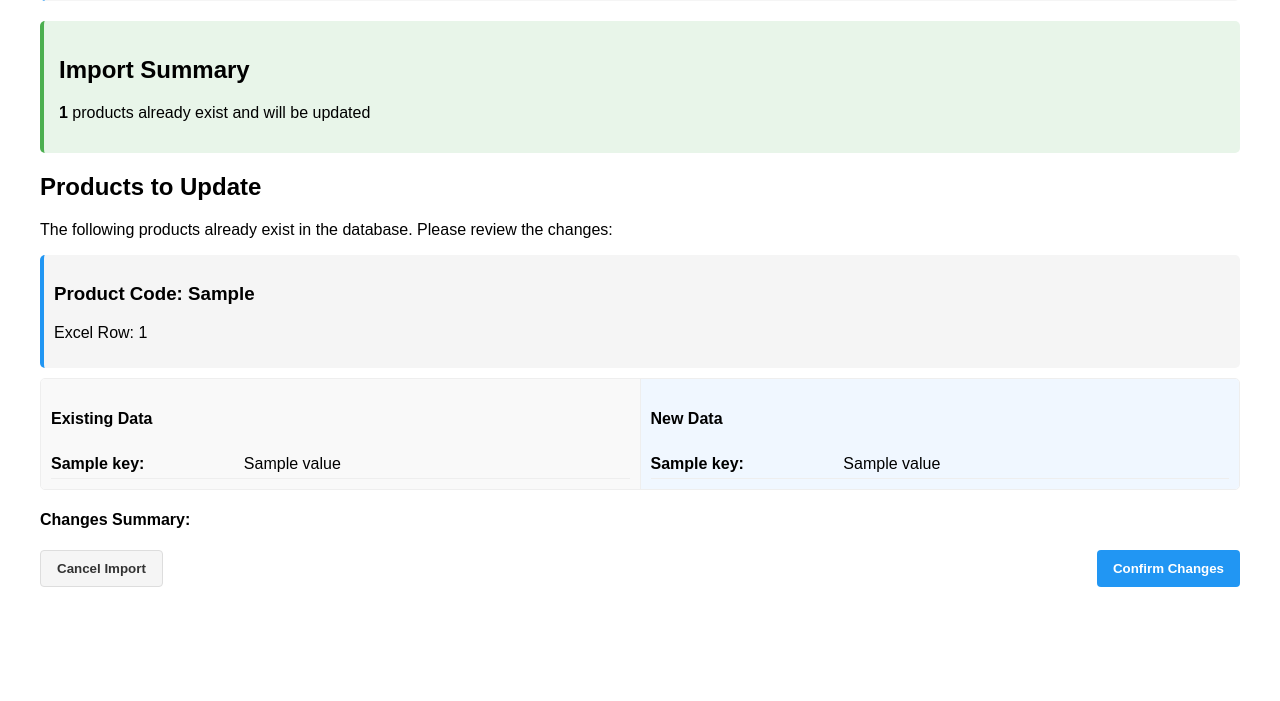
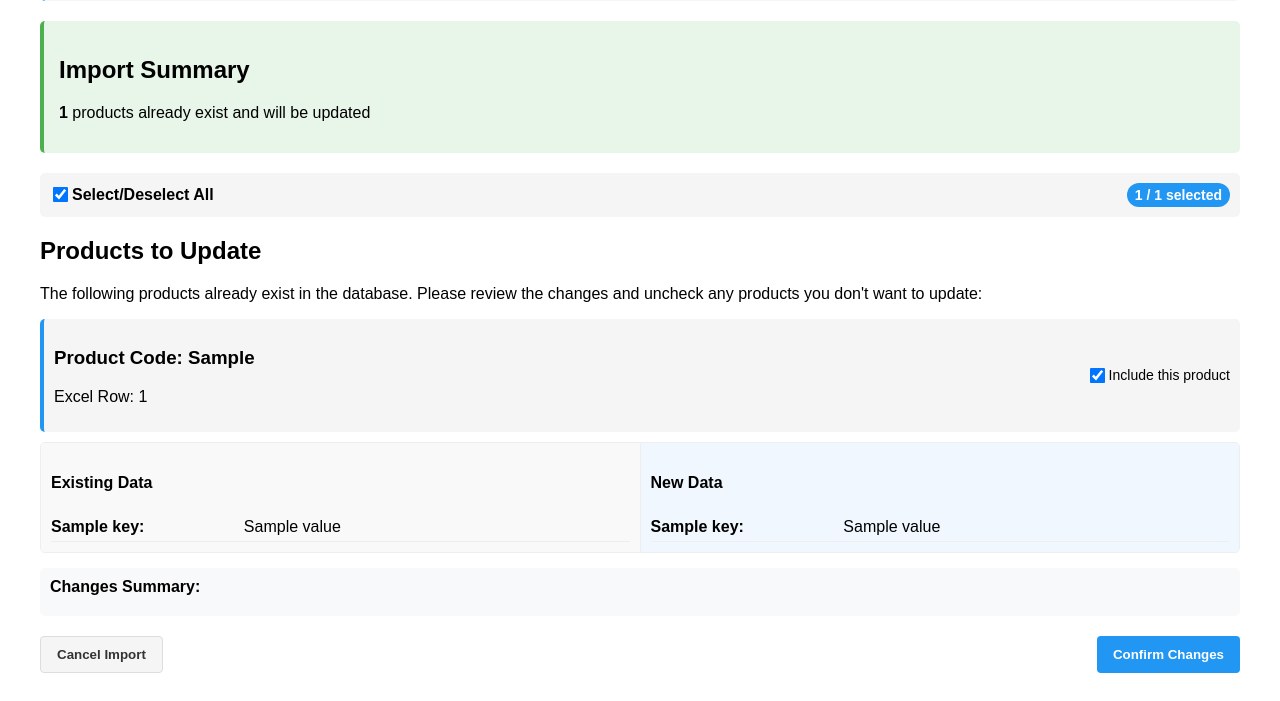
Before and after one commit to NEVERdieNM/Kuziini, a Flask app: template templates/confirm_duplicates.html in a window 1280 px wide. Shown: the part 221-922 px from the top of the page. Before the commit the page ends 808 px from the top, so only its background shows below. Run offline with Flask 3, Linux system fonts and the light colour scheme; the template is opened without the code that fills it: most values are stand-ins (such as "Sample title", 1, 10 or a date in 2020); parts of the project's set-up code (start-up, migrations or seed data) failed here and were passed over.

Commit message:
inser duplicates

```diff
--- a/app.py
+++ b/app.py
@@ -7,7 +7,7 @@ import webview
 import os
 import sys
 from modules.api import api
-from modules.database.operations import validate_and_insert_data
+from modules.database.operations import validate_and_insert_data, insert_duplicate_data_row
 from modules.file_handling.excel import generate_excel_template, process_file
 
 # SETUP FLASK
@@ -121,6 +121,8 @@ def upload_furnizori():
 def fix_errors():
     if request.method == 'GET':
         if 'failed_rows' not in session:
+            session.pop('filename')
+            session.pop('table_name')
             return redirect(url_for('upload'))
 
         failed_rows = session.get('failed_rows', [])
@@ -194,6 +196,31 @@ def confirm_duplicates():
                               filename=filename,
                               table_name=table_name)
 
+    if request.method =='POST':
+        action = request.form.get('action', 'cancel')
+
+        if 'duplicate_rows' not in session or action == 'cancel':
+            session.pop('filename')
+            session.pop('table_name')
+            return redirect(url_for('upload'))
+
+        if action == 'confirm':
+
+            selected_products = request.form.getlist('selected_products')
+            duplicate_rows = session.get('duplicate_rows')
+            table_name = session.get('table_name')
+
+            successful_overwrites = 0
+
+            for duplicate_row in duplicate_rows:
+                if duplicate_row['cod_produs'] in selected_products:
+                    success, err_msg = insert_duplicate_data_row(duplicate_row, table_name)
+                    if success:
+                        successful_overwrites += 1
+
+            flash(f"successfully overwritten {successful_overwrites} {table_name} out of {len(selected_products)}", f"{'success' if successful_overwrites == len(selected_products) else 'warning'}")
+            return redirect(url_for('upload'))
+
 #########################################################################################
 
 @app.route('/download_template/<table_name>', methods=['GET'])
--- a/templates/confirm_duplicates.html
+++ b/templates/confirm_duplicates.html
@@ -59,6 +59,29 @@
             margin-bottom: 10px;
             border-radius: 5px;
             border-left: 4px solid #2196F3;
+            display: flex;
+            align-items: center;
+            justify-content: space-between;
+        }
+
+        .product-info {
+            flex: 1;
+        }
+
+        .product-checkbox {
+            margin-left: 15px;
+        }
+
+        .product-checkbox label {
+            display: flex;
+            align-items: center;
+            font-size: 14px;
+            cursor: pointer;
+        }
+
+        .product-checkbox input[type="checkbox"] {
+            margin-right: 5px;
+            transform: scale(1.2);
         }
 
         .actions {
@@ -73,6 +96,88 @@
             border-radius: 5px;
             margin-bottom: 20px;
             border-left: 4px solid #4caf50;
+        }
+
+        .select-all-container {
+            display: flex;
+            align-items: center;
+            margin-bottom: 15px;
+            background-color: #f5f5f5;
+            padding: 10px;
+            border-radius: 5px;
+        }
+
+        .select-all-container label {
+            display: flex;
+            align-items: center;
+            cursor: pointer;
+            margin-right: 15px;
+            font-weight: bold;
+        }
+
+        .select-all-container input[type="checkbox"] {
+            margin-right: 5px;
+            transform: scale(1.2);
+        }
+
+        .changes-summary {
+            margin-top: 10px;
+            padding: 10px;
+            background-color: #f8f9fa;
+            border-radius: 5px;
+        }
+
+        .changes-summary h4 {
+            margin-top: 0;
+            margin-bottom: 10px;
+        }
+
+        .changes-summary ul {
+            margin: 0;
+            padding-left: 20px;
+        }
+
+        .changes-summary li {
+            margin-bottom: 5px;
+        }
+
+        .btn {
+            padding: 10px 16px;
+            border-radius: 4px;
+            font-weight: bold;
+            cursor: pointer;
+            border: none;
+            transition: background-color 0.2s;
+        }
+
+        .btn-primary {
+            background-color: #2196F3;
+            color: white;
+        }
+
+        .btn-primary:hover {
+            background-color: #1976D2;
+        }
+
+        .btn-secondary {
+            background-color: #f5f5f5;
+            color: #333;
+            border: 1px solid #ddd;
+        }
+
+        .btn-secondary:hover {
+            background-color: #e0e0e0;
+        }
+
+        /* Counter for selected rows */
+        .selected-count {
+            margin-left: auto;
+            padding: 4px 8px;
+            background-color: #2196F3;
+            color: white;
+            border-radius: 12px;
+            font-size: 14px;
+            font-weight: bold;
         }
     </style>
 {% endblock %}
@@ -92,14 +197,31 @@
         </div>
 
         {% if duplicate_rows %}
+            <form id="duplicates-form" action="{{ url_for('confirm_duplicates') }}" method="post" class="duplicates-form">
+                <div class="select-all-container">
+                    <label for="select-all">
+                        <input type="checkbox" id="select-all" checked>
+                        Select/Deselect All
+                    </label>
+                    <span id="selected-counter" class="selected-count">{{ duplicate_rows|length }} / {{ duplicate_rows|length }} selected</span>
+                </div>
+
                 <h2>Products to Update</h2>
-            <p>The following products already exist in the database. Please review the changes:</p>
+                <p>The following products already exist in the database. Please review the changes and uncheck any products you don't want to update:</p>
 
                 {% for row in duplicate_rows %}
                     <div class="product-card">
                         <div class="product-header">
+                            <div class="product-info">
                                 <h3>Product Code: {{ row.cod_produs }}</h3>
                                 <p>Excel Row: {{ row.excel_row_number }}</p>
+                            </div>
+                            <div class="product-checkbox">
+                                <label>
+                                    <input type="checkbox" name="selected_products" value="{{ row.cod_produs }}" class="product-select" checked>
+                                    Include this product
+                                </label>
+                            </div>
                         </div>
 
                         <div class="data-comparison">
@@ -139,8 +261,6 @@
                                         <strong>{{ key }}:</strong>
                                         <span class="change-highlight">{{ row.existing_data[key] }}</span> →
                                         <span class="change-highlight">{{ value }}</span>
-                                    <!-- <span class="change-highlight">{{ row.existing_data[key] ~ " " ~ row.existing_data[key].__class__.__name__ }}</span> →
-                                    <span class="change-highlight">{{ value ~ " " ~ value.__class__.__name__ }}</span> -->
                                     </li>
                                 {% endif %}
                             {% endfor %}
@@ -148,11 +268,65 @@
                         </div>
                     </div>
                 {% endfor %}
-        {% endif %}
 
-        <form action="{{ url_for('confirm_duplicates') }}" method="post" class="actions">
+                <div class="actions">
                     <button type="submit" name="action" value="cancel" class="btn btn-secondary">Cancel Import</button>
                     <button type="submit" name="action" value="confirm" class="btn btn-primary">Confirm Changes</button>
+                </div>
             </form>
+        {% else %}
+            <div class="no-duplicates">
+                <p>No duplicate products found.</p>
+                <a href="{{ url_for('upload') }}" class="btn btn-primary">Return to Upload</a>
             </div>
+        {% endif %}
+    </div>
+
+    <script>
+        document.addEventListener('DOMContentLoaded', function() {
+            const selectAllCheckbox = document.getElementById('select-all');
+            const productCheckboxes = document.querySelectorAll('.product-select');
+            const selectedCounter = document.getElementById('selected-counter');
+            const totalCount = productCheckboxes.length;
+
+            // Update counter function
+            function updateCounter() {
+                const selectedCount = document.querySelectorAll('.product-select:checked').length;
+                selectedCounter.textContent = `${selectedCount} / ${totalCount} selected`;
+            }
+
+            // Set up select all checkbox
+            if (selectAllCheckbox) {
+                selectAllCheckbox.addEventListener('change', function() {
+                    const isChecked = this.checked;
+
+                    productCheckboxes.forEach(checkbox => {
+                        checkbox.checked = isChecked;
+                    });
+
+                    updateCounter();
+                });
+            }
+
+            // Set up product checkboxes
+            productCheckboxes.forEach(checkbox => {
+                checkbox.addEventListener('change', function() {
+                    // Check if all checkboxes are checked
+                    const allChecked = Array.from(productCheckboxes).every(cb => cb.checked);
+                    const anyChecked = Array.from(productCheckboxes).some(cb => cb.checked);
+
+                    // Update select all checkbox
+                    if (selectAllCheckbox) {
+                        selectAllCheckbox.checked = allChecked;
+                        selectAllCheckbox.indeterminate = !allChecked && anyChecked;
+                    }
+
+                    updateCounter();
+                });
+            });
+
+            // Initial counter update
+            updateCounter();
+        });
+    </script>
 {% endblock %}
```
Also changed, not shown: modules/database/operations.py (+74 -0 lines), 1 other file. Lines whose indentation alone changed are shown as unchanged.
